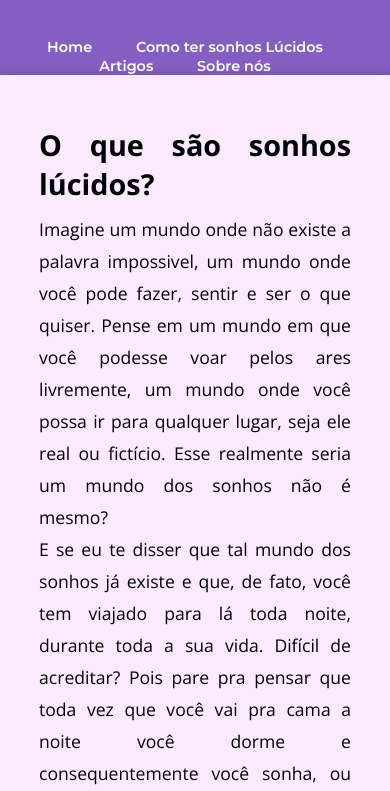
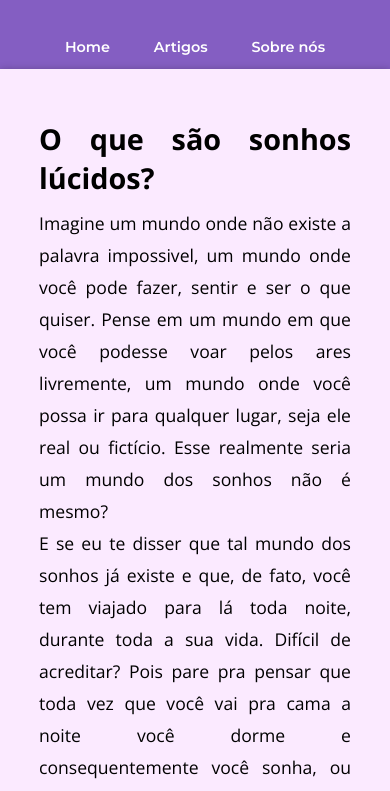
Before and after one commit to Jose-Miqueias/Dreamer, a plain HTML site: page index.html in a window 390 px wide. Shown: the part 105-896 px from the top of the page. Drawn offline with nearby package versions, Linux system fonts and the light colour scheme.

Commit message:
Arrumei o menu temporariamente

```diff
--- a/estilo/style.css
+++ b/estilo/style.css
@@ -69,7 +69,7 @@ nav > a {
     text-decoration: none;
     color: white;
     padding: 10px;
-    margin-right: 20px;
+    margin: 0px 20px;
     transition-duration: .5s;
 }
 
@@ -279,4 +279,8 @@ footer > #cabecalho {
     ul{
         text-align: left;
     }
+
+    nav a {
+        margin: 0px 10px;
+    }
 }
--- a/index.html
+++ b/index.html
@@ -13,7 +13,7 @@
         <p>Seja um Oneironauta</p>
         <nav>
             <a href="#">Home</a>
-            <a href="#">Como ter sonhos Lúcidos</a>
+            <!--<a href="#">Como ter sonhos Lúcidos</a>-->
             <a href="#">Artigos</a>
             <a href="#">Sobre nós</a>
         </nav>
```
